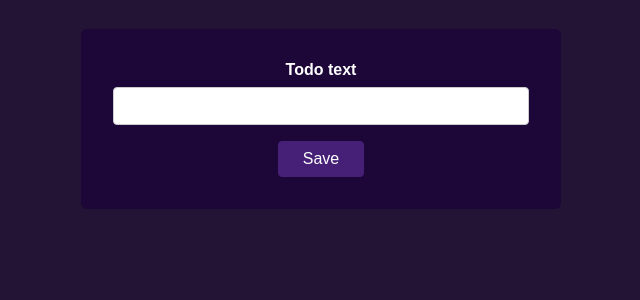
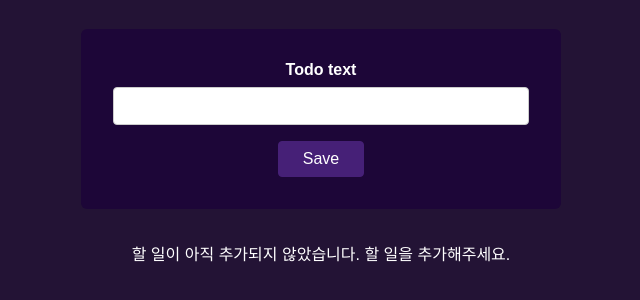
Before and after one commit to jeongsangtae/100day-challenge-vue, a plain HTML site: page index.html in a window 1280 px wide. Shown: the part 150-450 px from the top of the page, without its empty margins (319-959 px from the left). Drawn offline with nearby package versions, Linux system fonts and the light colour scheme.

Commit message:
Vue - if-else content output

```diff
--- a/index.html
+++ b/index.html
@@ -23,7 +23,10 @@
         </form>
       </section>
       <section id="todos">
-        <ul id="todos-list">
+        <p v-if="todos.length === 0">
+          할 일이 아직 추가되지 않았습니다. 할 일을 추가해주세요.
+        </p>
+        <ul v-else id="todos-list">
           <li v-for="todo in todos">
             <p>{{ todo.text }}</p>
             <div>
```
